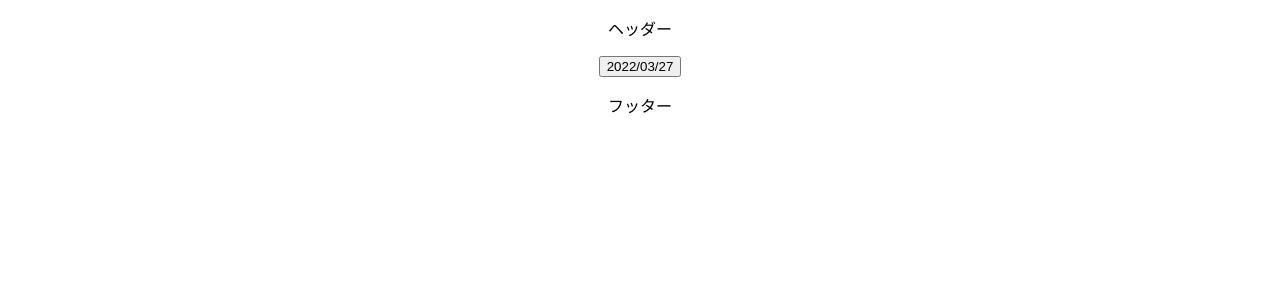
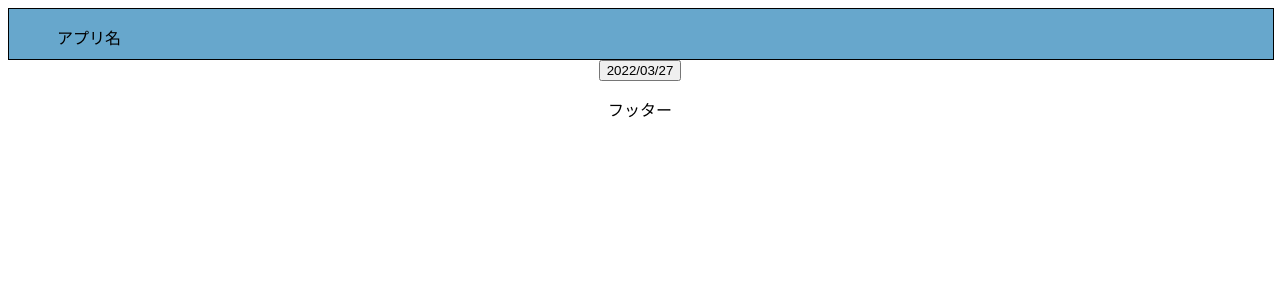
Before and after one commit to ruru112233/ScheduleApp, a React (Create React App) app: page / in a window 1280 px wide. Shown: the top 300 px of the page. Built offline with nearby package versions, Linux system fonts and the light colour scheme.

Commit message:
ヘッダーのCSS対応

```diff
--- a/package.json
+++ b/package.json
@@ -12,7 +12,8 @@
     "react": "17.0.2",
     "react-datepicker": "4.7.0",
     "react-dom": "17.0.2",
-    "react-scripts": "4.0.0"
+    "react-scripts": "4.0.0",
+    "styled-components": "5.3.5"
   },
   "devDependencies": {
     "@babel/runtime": "7.13.8",
--- a/src/components/Calendar.jsx
+++ b/src/components/Calendar.jsx
@@ -2,6 +2,8 @@ import { useState } from "react";
 import DatePicker from "react-datepicker";
 import moment from "moment";
 import "react-datepicker/dist/react-datepicker.css";
+
+import styled from "styled-components";
 
 export const Calender = () => {
   console.log("レンダリンされた");
--- a/src/components/Header.jsx
+++ b/src/components/Header.jsx
@@ -1,7 +1,17 @@
+import styled from "styled-components";
+
 export const HeaderLine = () => {
   return (
-    <div>
-      <p>ヘッダー</p>
-    </div>
+    <SContainer>
+      <p>　　　アプリ名</p>
+    </SContainer>
   );
 };
+
+const SContainer = styled.div`
+  width: 100%;
+  height: 50px;
+  border: solid 1px;
+  background-color: #67a7cc;
+  text-align: left;
+`;
```
